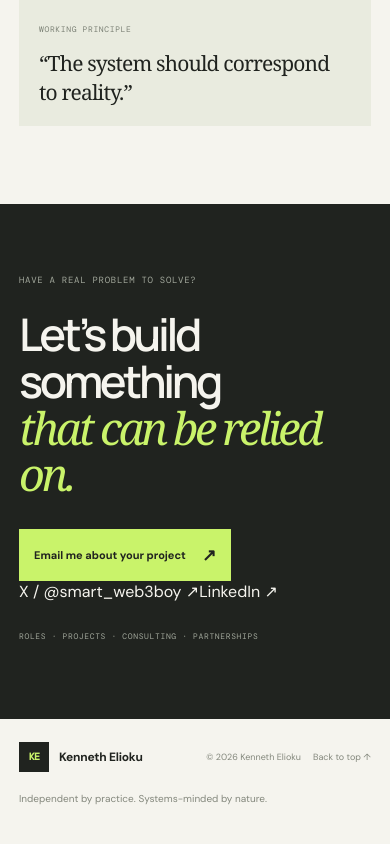
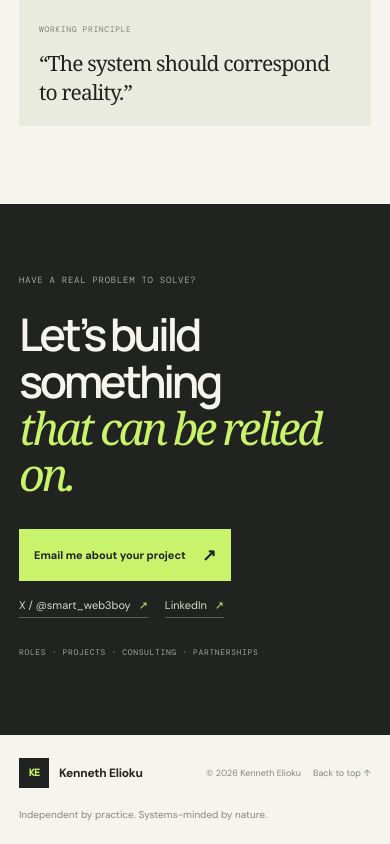
Before and after one commit to Udene1/Green-Token, a Next.js app: page / in a window 390 px wide. Shown: the part 5619-6463 px from the top of the page. Built offline with nearby package versions, Linux system fonts and the light colour scheme.

Commit message:
Style portfolio contact channel links

```diff
--- a/app/globals.css
+++ b/app/globals.css
@@ -116,6 +116,10 @@ h1 em, h2 em { font-family: Georgia, serif; font-weight: 400; letter-spacing: -.
 .contact-inner h2 em { color: var(--green); }
 .button--light { background: var(--green); color: var(--ink); }
 .button--light span { font-size: 17px; }
+.contact-channels { display: flex; flex-wrap: wrap; gap: 22px; margin-top: 19px; }
+.contact-channels a { color: #d6d9cf; font-size: 11px; border-bottom: 1px solid #596054; padding-bottom: 5px; transition: color .2s ease, border-color .2s ease; }
+.contact-channels a:hover { color: var(--green); border-color: var(--green); }
+.contact-channels a span { color: var(--green); margin-left: 5px; }
 .contact-aside { position: absolute; right: 0; bottom: 10px; color: #a0a69a; font-size: 8px; }
 .footer { min-height: 94px; display: flex; justify-content: space-between; align-items: center; gap: 20px; }
 .footer > p { margin: 0; color: #83877c; font-size: 10px; }
@@ -174,6 +178,7 @@ h1 em, h2 em { font-family: Georgia, serif; font-weight: 400; letter-spacing: -.
   .about-side .side-rule { display: block; }
   .contact-section { padding: 70px 0 75px; }
   .contact-inner h2 { font-size: 45px; }
+  .contact-channels { gap: 17px; margin-top: 17px; }
   .contact-aside { position: static; margin-top: 28px; line-height: 1.7; }
   .footer { padding-top: 23px; padding-bottom: 23px; flex-wrap: wrap; }
   .footer > p { order: 3; width: 100%; }
```
